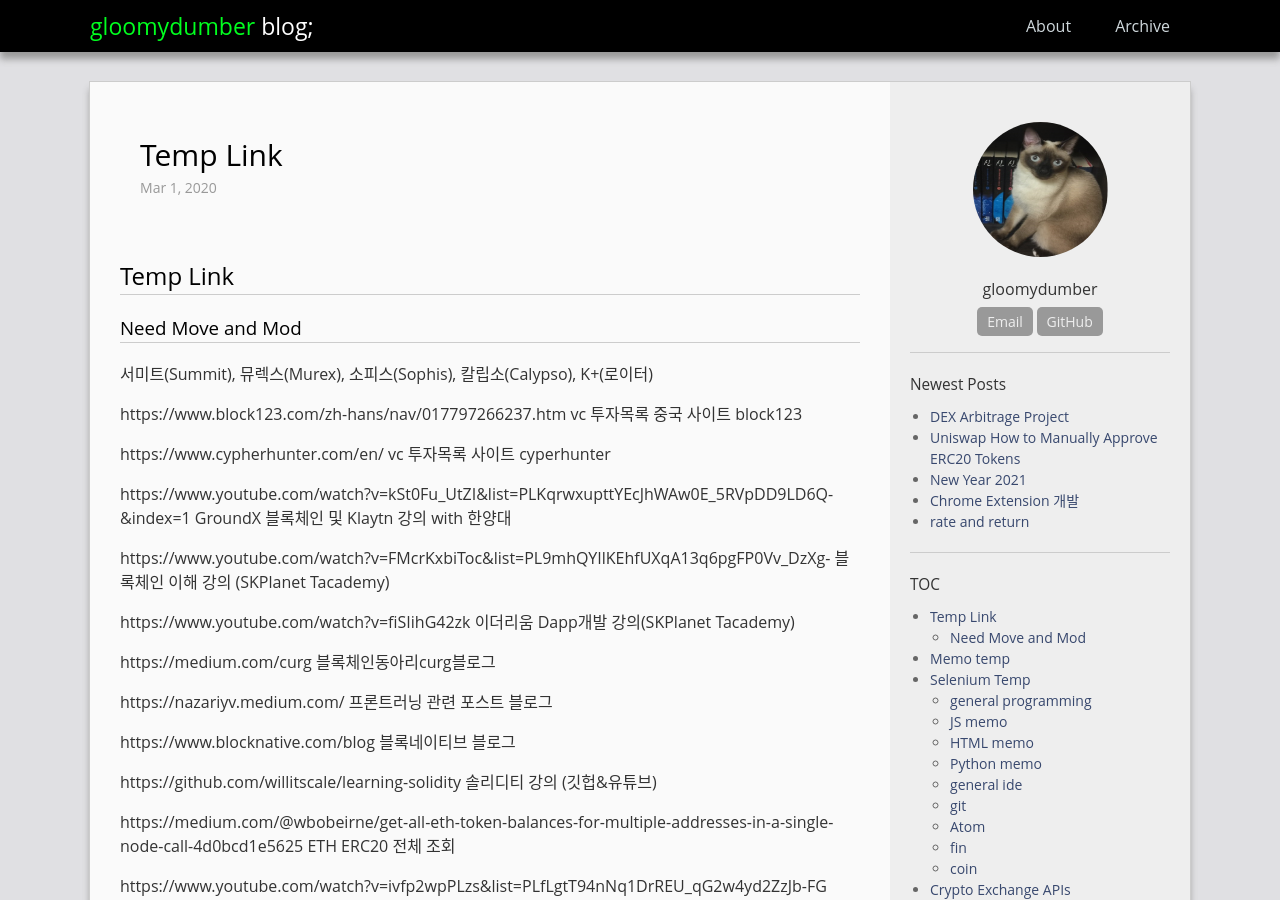
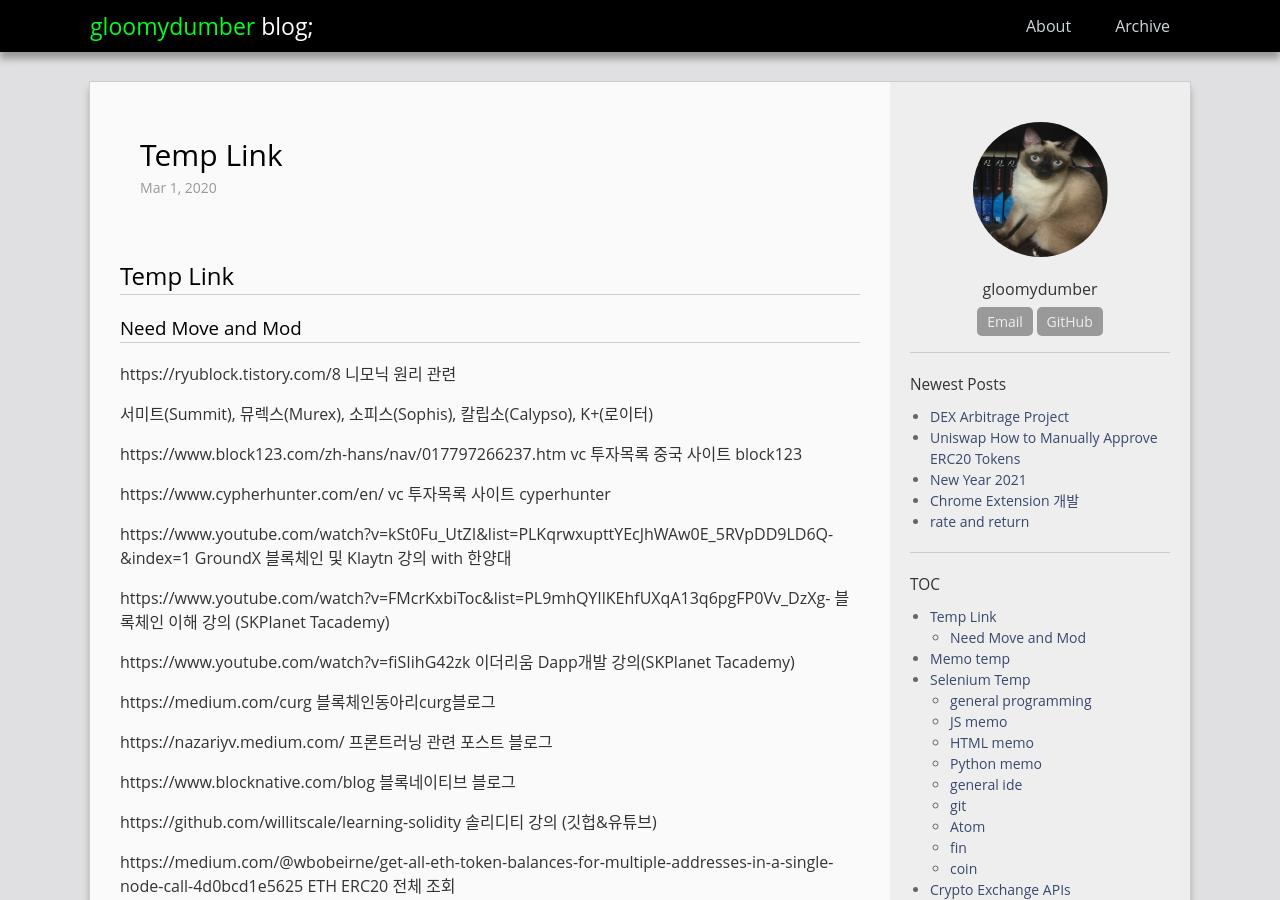
Before and after one commit to gloomydumber/copy, a Jekyll site: the page built from _posts/2020-03-01-TempLink.md, in a window 1280 px wide and 900 px high. Built offline with Jekyll 4.4.1, drawn with Linux system fonts in a browser that asks for light colours; comment, search, counter and statistics services are not loaded.

Commit message:
postModded

```diff
--- a/_posts/2020-03-01-TempLink.md
+++ b/_posts/2020-03-01-TempLink.md
@@ -11,6 +11,8 @@ use_math: true
 ## Temp Link
 
 ### Need Move and Mod
+
+https://ryublock.tistory.com/8 니모닉 원리 관련
 
 서미트(Summit), 뮤렉스(Murex), 소피스(Sophis), 칼립소(Calypso), K+(로이터)
 
```
